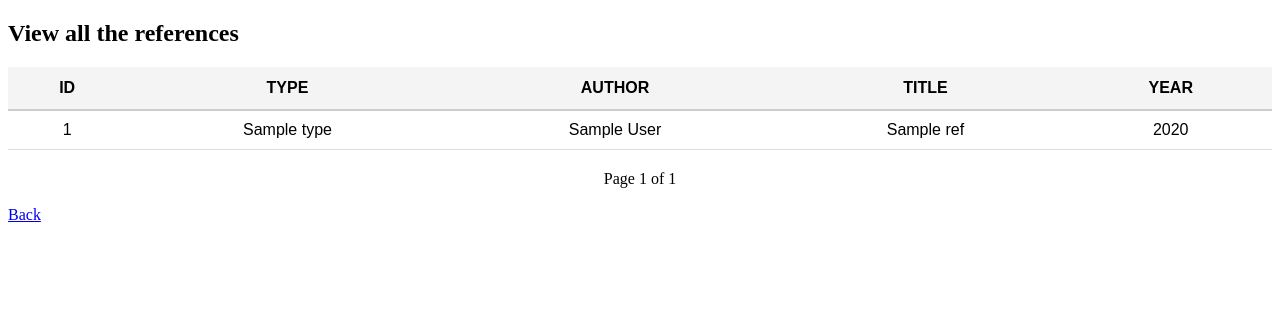
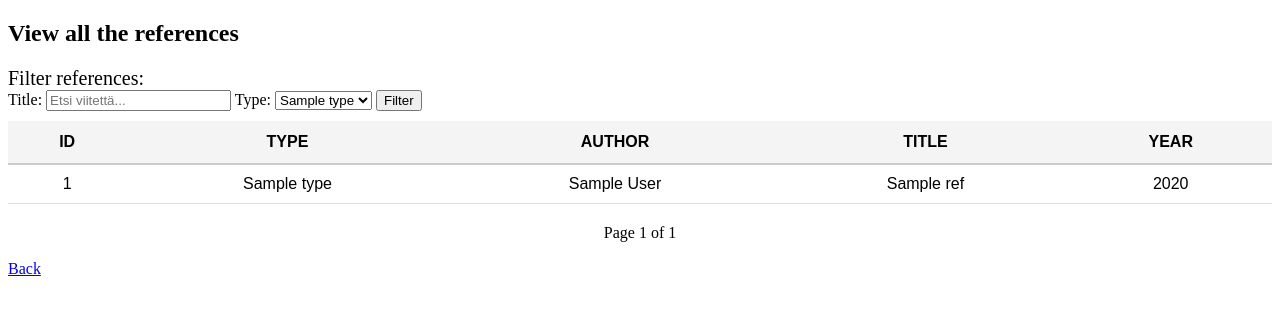
Before and after one commit to aapokoiv/viite-varasto, a Flask app: template src/templates/ref_list.html in a window 1280 px wide. Shown: the top 315 px of the page. Run offline with Flask 3, Linux system fonts and the light colour scheme; the template is opened without the code that fills it: most values are stand-ins (such as "Sample title", 1, 10 or a date in 2020).

Commit message:
Add type filtering for reference results

```diff
--- a/src/app.py
+++ b/src/app.py
@@ -1,6 +1,6 @@
 from flask import redirect, render_template, request, jsonify, flash
 from db_helper import reset_db
-from repositories.citation_repository import get_citations, create_ref
+from repositories.citation_repository import get_citations, get_filters, create_ref
 from config import app, test_env
 from util import validate_ref
 
@@ -16,13 +16,20 @@ def new():
 def ref_list():
     page = request.args.get("page", 1, type=int)
     per_page = 10
-    data = get_citations(page, per_page)
+
+    filters = {
+        "type": request.args.get("cite_type")
+    }
+
+    data = get_citations(page, per_page, filters)
 
     return render_template(
         "ref_list.html",
         refs=data["items"],
         page=data["page"],
-        pages=data["pages"]
+        pages=data["pages"],
+        available_filters=get_filters(),
+        active_filters={"cite_type": filters["type"]}
     )
 
 @app.route("/create_ref", methods=["POST"])
--- a/src/templates/ref_list.html
+++ b/src/templates/ref_list.html
@@ -9,6 +9,25 @@ See all the citations
 <h2>View all the references</h2>
 
 {% if refs %}
+<!-- Filtering -->
+<div style="margin-bottom: 10px;">
+    <span style="font-size: 20px;">Filter references:</span>
+    <form action="/view_refs" method="get" autocomplete="off">
+        Title:
+        <input type="search" placeholder="Etsi viitettä..." minlength="5" maxlength="300">
+        Type:
+        <select name="cite_type">
+            {% for type in available_filters["types"] %}
+                <option value="{{ type }}" {% if active_filters.cite_type == type %}selected{% endif %}>
+                    {{ type|capitalize }}
+                </option>
+            {% endfor %}
+        </select>
+        <button type="submit" >Filter</button>
+    </form>
+</div>
+
+<!-- References -->
 <table style="width:100%; border-collapse: collapse; font-family: Arial, sans-serif; text-align: center;">
     <tr style="background: #f4f4f4; text-transform: uppercase; border-bottom: 2px solid #ccc;">
         <th style="padding: 12px;">ID</th>
@@ -29,15 +48,16 @@ See all the citations
     {% endfor %}
 </table>
 
+<!-- Page Navigation -->
 <div style="margin-top: 20px; text-align: center;">
     {% if page > 1 %}
-        <a href="{{ url_for('ref_list', page=page-1) }}">« Previous</a>
+        <a href="{{ url_for('ref_list', cite_type=active_filters.cite_type, page=page-1) }}">« Previous</a>
     {% endif %}
 
     Page {{ page }} of {{ pages }}
 
     {% if page < pages %}
-        <a href="{{ url_for('ref_list', page=page+1) }}">Next »</a>
+        <a href="{{ url_for('ref_list', cite_type=active_filters.cite_type, page=page+1) }}">Next »</a>
     {% endif %}
 </div>
 
```
Also changed, not shown: src/repositories/citation_repository.py (+28 -6 lines).
